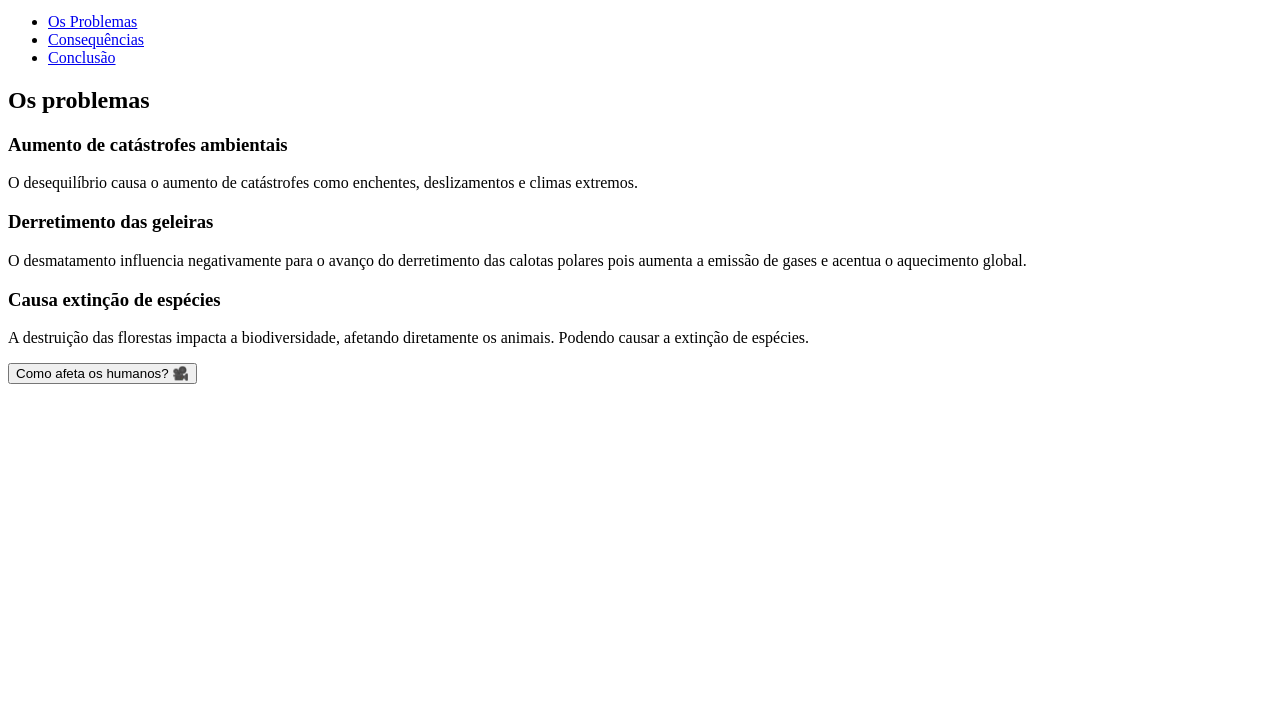
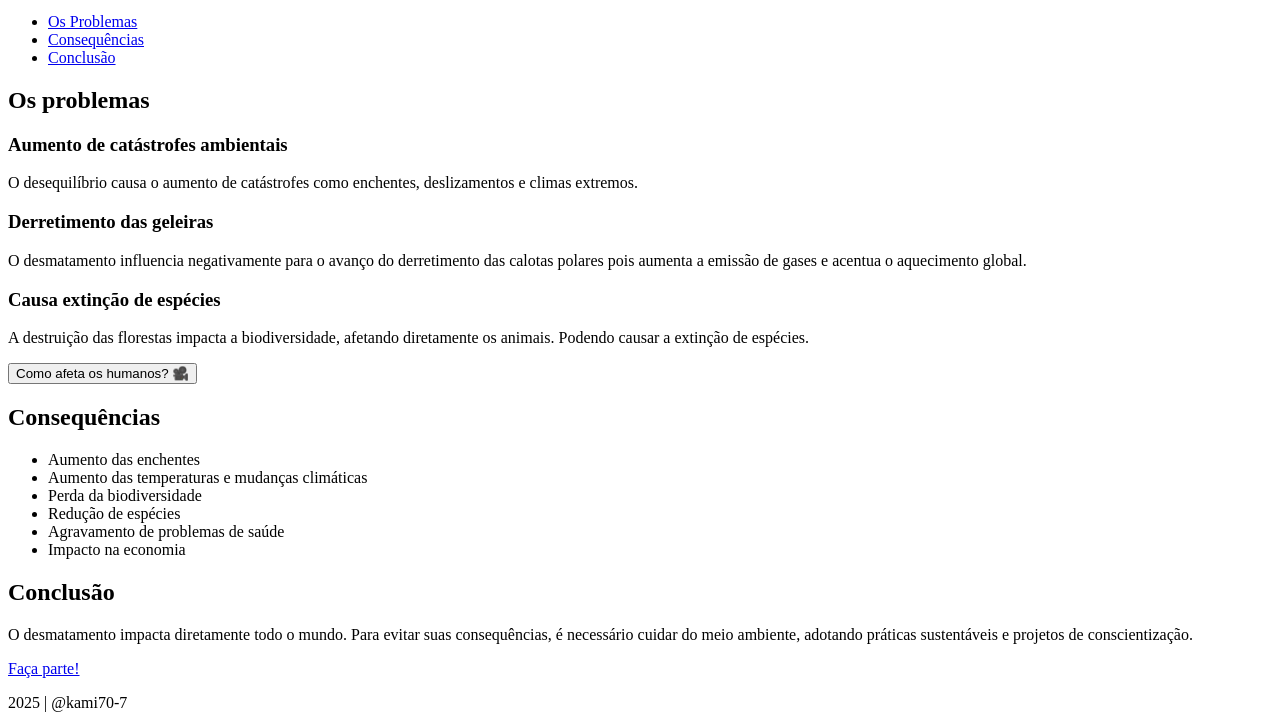
Before and after one commit to Kami70-7/Agrinho, a plain HTML site: page index.html in a window 1280 px wide. Shown: the part 101-829 px from the top of the page. Before the commit the page ends 800 px from the top, so only its background shows below. Drawn offline with Linux system fonts and the light colour scheme.

Commit message:
Organizando.

```diff
--- a/index.html
+++ b/index.html
@@ -39,3 +39,28 @@
 
             <button class="cta-button">Como afeta os humanos? 🎥</button>
         </section>
+
+        <section id="consequencias" class="conteudo">
+            <h2>Consequências</h2>
+            <ul>
+                <li>Aumento das enchentes </li>
+                <li>Aumento das temperaturas e mudanças climáticas</li>
+                <li>Perda da biodiversidade</li>
+                <li>Redução de espécies</li>
+                <li>Agravamento de problemas de saúde</li>
+                <li>Impacto na economia</li>
+            </ul>
+        </section>
+
+        <section id="conclusao" class="conteudo">
+            <h2>Conclusão</h2>
+            <p>O desmatamento impacta diretamente todo o mundo. Para evitar suas consequências, é necessário cuidar do meio ambiente, adotando práticas sustentáveis e projetos de conscientização.</p>
+        </section>
+    </main>
+
+    <footer>
+        <a href="https://www.github.com/kami70-7/" class="cta-footer">Faça parte!</a>
+        <p>2025 | @kami70-7</p>
+    </footer>
+</body>
+</html>
```
